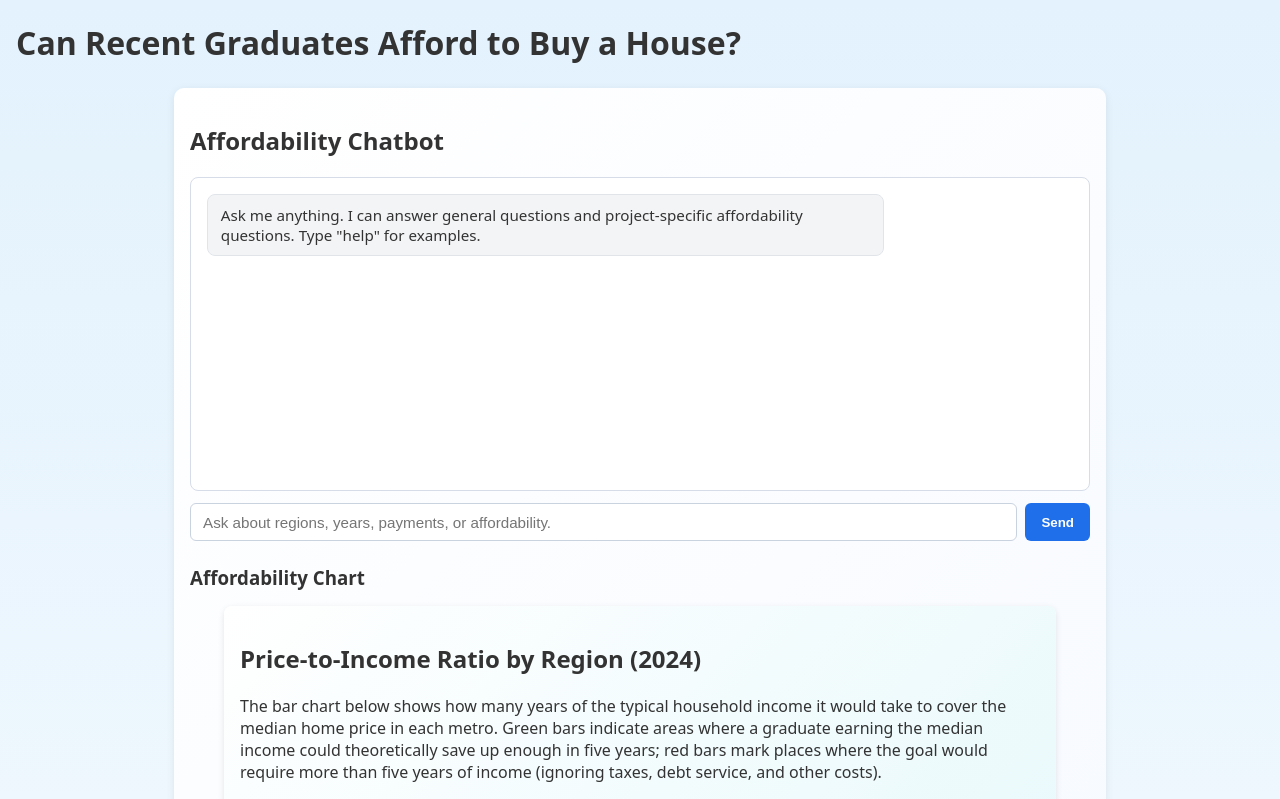
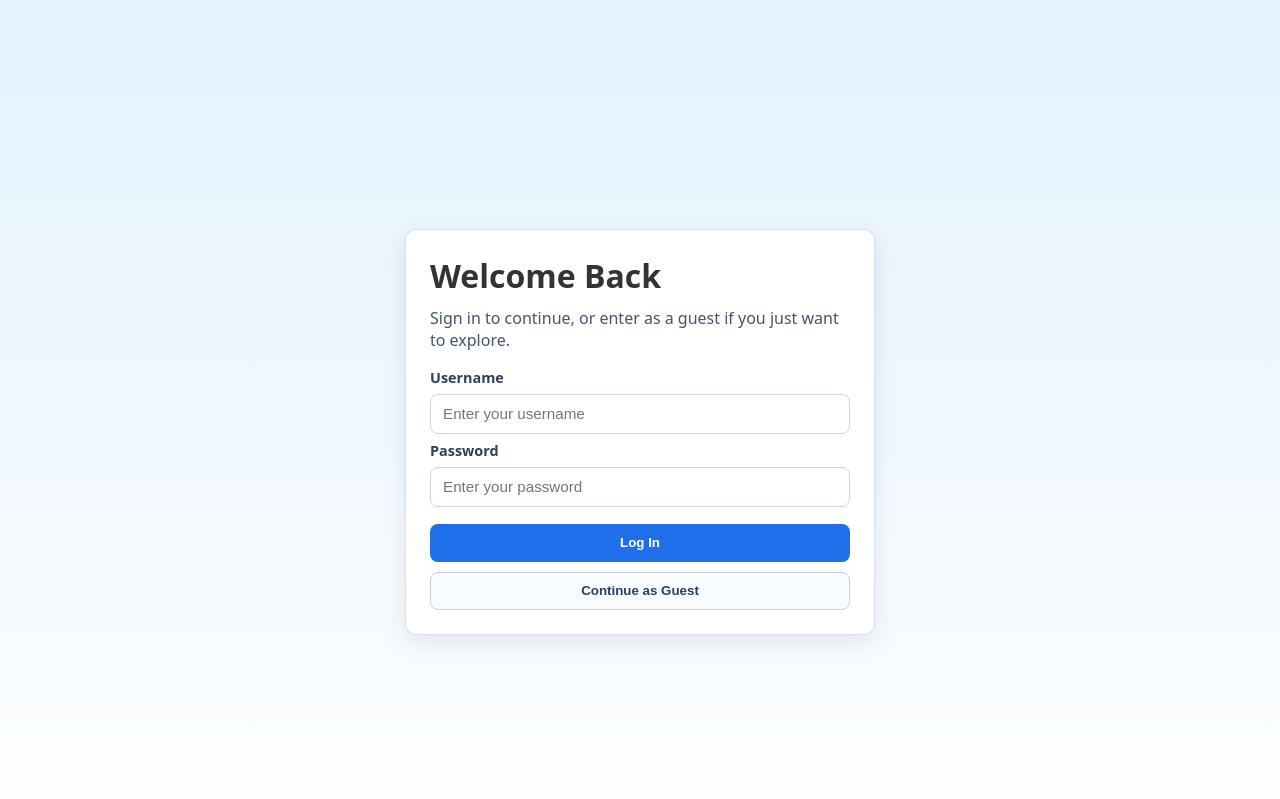
Before and after one commit to tp364/IS219, a React (Vite) app in the folder student-reality-lab-Patel/: page / in a window 1280 px wide. Shown: the top 799 px of the page. Built offline with nearby package versions, Linux system fonts and the light colour scheme.

Commit message:
Add login flow and chatbot quick actions

```diff
--- a/student-reality-lab-Patel/src/App.tsx
+++ b/student-reality-lab-Patel/src/App.tsx
@@ -1,10 +1,84 @@
-import React from 'react';
+import React, { useEffect, useState } from 'react';
 import Chatbot from './components/Chatbot';
+import LoginPage from './components/LoginPage';
+
+type AuthUser = {
+  name: string;
+  mode: 'member' | 'guest';
+};
+
+const AUTH_STORAGE_KEY = 'student-reality-auth-user';
+
+function parseStoredUser(value: string | null): AuthUser | null {
+  if (!value) {
+    return null;
+  }
+  try {
+    const parsed: unknown = JSON.parse(value);
+    if (
+      typeof parsed === 'object'
+      && parsed !== null
+      && 'name' in parsed
+      && 'mode' in parsed
+      && typeof parsed.name === 'string'
+      && (parsed.mode === 'member' || parsed.mode === 'guest')
+    ) {
+      return {
+        name: parsed.name,
+        mode: parsed.mode
+      };
+    }
+  } catch {
+    return null;
+  }
+  return null;
+}
 
 export default function App() {
+  const [user, setUser] = useState<AuthUser | null>(() => parseStoredUser(localStorage.getItem(AUTH_STORAGE_KEY)));
+
+  useEffect(() => {
+    if (!user) {
+      localStorage.removeItem(AUTH_STORAGE_KEY);
+      return;
+    }
+    localStorage.setItem(AUTH_STORAGE_KEY, JSON.stringify(user));
+  }, [user]);
+
+  function handleLogin(username: string) {
+    setUser({
+      name: username,
+      mode: 'member'
+    });
+  }
+
+  function handleGuestLogin() {
+    setUser({
+      name: 'Guest User',
+      mode: 'guest'
+    });
+  }
+
+  function handleLogout() {
+    setUser(null);
+  }
+
+  if (!user) {
+    return <LoginPage onLogin={handleLogin} onGuestLogin={handleGuestLogin} />;
+  }
+
   return (
-    <div>
-      <h1>Can Recent Graduates Afford to Buy a House?</h1>
+    <div className="app-shell">
+      <header className="app-header">
+        <h1>Can Recent Graduates Afford to Buy a House?</h1>
+        <div className="session-controls">
+          <span>
+            Signed in as <strong>{user.name}</strong>
+            {user.mode === 'guest' ? ' (Guest)' : ''}
+          </span>
+          <button onClick={handleLogout}>Log Out</button>
+        </div>
+      </header>
       <Chatbot />
     </div>
   );
--- a/student-reality-lab-Patel/src/components/Chatbot.tsx
+++ b/student-reality-lab-Patel/src/components/Chatbot.tsx
@@ -3,12 +3,16 @@ import { evaluate } from 'mathjs';
 import { loadData } from '../lib/loadData';
 import { ProcessedRecord } from '../lib/schema';
 import { calculateScenario } from '../lib/calculatorMath';
-import CityChart from './CityChart';
-import Calculator from './Calculator';
 
 type ChatMessage = {
   role: 'user' | 'assistant';
   text: string;
+};
+
+type QuickAction = {
+  label: string;
+  description: string;
+  prompt: string;
 };
 
 type PaymentInput = {
@@ -341,6 +345,43 @@ export default function Chatbot() {
     return Array.from(new Set(data.map((d) => d.year))).sort();
   }, [data]);
 
+  const quickActions = useMemo<QuickAction[]>(() => {
+    const featuredRegion = regions[0] ?? 'Metro A';
+    const latestYear = years[years.length - 1] ?? 2024;
+    return [
+      {
+        label: 'List Regions',
+        description: 'See every region available in the dataset.',
+        prompt: 'regions'
+      },
+      {
+        label: 'Show Year Range',
+        description: 'Check what years are included in the data.',
+        prompt: 'years'
+      },
+      {
+        label: 'Latest Summary',
+        description: `Get affordability status for ${latestYear}.`,
+        prompt: `summary year ${latestYear} threshold 5`
+      },
+      {
+        label: 'Region Trend',
+        description: `View price-to-income trend for ${featuredRegion}.`,
+        prompt: `price-to-income ratio for ${featuredRegion} every year`
+      },
+      {
+        label: 'Mortgage Example',
+        description: 'Run a sample monthly payment scenario.',
+        prompt: 'monthly payment price 400000 down 20 rate 6.5 term 30'
+      },
+      {
+        label: 'How To Use',
+        description: 'Show example commands and supported questions.',
+        prompt: 'help'
+      }
+    ];
+  }, [regions, years]);
+
   function detectRegion(text: string): string | undefined {
     const lower = text.toLowerCase();
     for (const [key, value] of regionMap.entries()) {
@@ -648,12 +689,14 @@ export default function Chatbot() {
     return null;
   }
 
-  async function sendMessage() {
-    const trimmed = input.trim();
+  async function sendMessageFromText(text: string, clearInput = false) {
+    const trimmed = text.trim();
     if (!trimmed) return;
     const userMsg: ChatMessage = { role: 'user', text: trimmed };
     setMessages((prev) => [...prev, userMsg]);
-    setInput('');
+    if (clearInput) {
+      setInput('');
+    }
     setIsLoading(true);
 
     try {
@@ -693,9 +736,39 @@ export default function Chatbot() {
     }
   }
 
+  function sendMessage() {
+    void sendMessageFromText(input, true);
+  }
+
   return (
     <div className="chat-container">
       <h2>Affordability Chatbot</h2>
+      <p className="chat-help">
+        How to use: Ask a housing affordability question in plain English, include details like region, year, income, home price, down payment, and interest rate when possible, then press Enter or click Send.
+        Try: "Metro A 2024 affordability summary", "monthly payment for 400000 home at 6.5% with 20% down", or "price to income ratio price 350000 income 70000".
+      </p>
+      <section className="quick-actions" aria-label="Quick actions">
+        <h3>Quick Actions</h3>
+        <p>
+          Tap any button to instantly run a useful prompt and discover key information faster.
+        </p>
+        <div className="quick-action-grid">
+          {quickActions.map((action) => (
+            <button
+              key={action.label}
+              type="button"
+              className="quick-action-button"
+              onClick={() => {
+                void sendMessageFromText(action.prompt);
+              }}
+              disabled={isLoading}
+            >
+              <span className="quick-action-title">{action.label}</span>
+              <span className="quick-action-description">{action.description}</span>
+            </button>
+          ))}
+        </div>
+      </section>
       <div className="chat-log" aria-live="polite">
         {messages.map((msg, idx) => (
           <div key={`${msg.role}-${idx}`} className={`chat-message ${msg.role}`}>
@@ -719,12 +792,6 @@ export default function Chatbot() {
           {isLoading ? 'Thinking...' : 'Send'}
         </button>
       </div>
-      <div className="chat-tools">
-        <h3>Affordability Chart</h3>
-        <CityChart />
-        <h3>Calculator</h3>
-        <Calculator />
-      </div>
     </div>
   );
 }
--- /dev/null
+++ b/student-reality-lab-Patel/src/components/LoginPage.tsx
@@ -0,0 +1,61 @@
+import React, { FormEvent, useState } from 'react';
+
+type LoginPageProps = {
+  onLogin: (username: string) => void;
+  onGuestLogin: () => void;
+};
+
+export default function LoginPage({ onLogin, onGuestLogin }: LoginPageProps) {
+  const [username, setUsername] = useState('');
+  const [password, setPassword] = useState('');
+  const [error, setError] = useState<string | null>(null);
+
+  function handleSubmit(event: FormEvent<HTMLFormElement>) {
+    event.preventDefault();
+    const cleanName = username.trim();
+    if (!cleanName || !password.trim()) {
+      setError('Please enter both a username and password.');
+      return;
+    }
+    setError(null);
+    onLogin(cleanName);
+  }
+
+  return (
+    <div className="login-page">
+      <div className="login-card">
+        <h1>Welcome Back</h1>
+        <p className="login-subtitle">
+          Sign in to continue, or enter as a guest if you just want to explore.
+        </p>
+        <form onSubmit={handleSubmit} className="login-form">
+          <label htmlFor="username">Username</label>
+          <input
+            id="username"
+            type="text"
+            value={username}
+            onChange={(event) => setUsername(event.target.value)}
+            autoComplete="username"
+            placeholder="Enter your username"
+          />
+          <label htmlFor="password">Password</label>
+          <input
+            id="password"
+            type="password"
+            value={password}
+            onChange={(event) => setPassword(event.target.value)}
+            autoComplete="current-password"
+            placeholder="Enter your password"
+          />
+          {error ? <p className="login-error">{error}</p> : null}
+          <button type="submit" className="primary-login-button">
+            Log In
+          </button>
+        </form>
+        <button type="button" className="guest-login-button" onClick={onGuestLogin}>
+          Continue as Guest
+        </button>
+      </div>
+    </div>
+  );
+}
--- a/student-reality-lab-Patel/src/index.css
+++ b/student-reality-lab-Patel/src/index.css
@@ -2,6 +2,7 @@ body {
   font-family: system-ui, sans-serif;
   margin: 0;
   padding: 0 1rem;
+  min-height: 100vh;
   /* full-page background gradient */
   background: linear-gradient(180deg, #e3f2fd 0%, #ffffff 100%);
   color: #333;
@@ -53,6 +54,77 @@ h1, h2, h3, h4 {
   background: linear-gradient(135deg, #ffffff 0%, #f2f7ff 100%);
   border-radius: 10px;
   box-shadow: 0 2px 8px rgba(0,0,0,0.08);
+}
+
+.chat-help {
+  margin: 0.25rem 0 0.9rem;
+  padding: 0.65rem 0.8rem;
+  border-radius: 8px;
+  border: 1px solid #cfe1f7;
+  background: #edf5ff;
+  font-size: 0.92rem;
+  line-height: 1.4;
+}
+
+.quick-actions {
+  margin: 0 0 0.9rem;
+  padding: 0.85rem;
+  border: 1px solid #cfe1f7;
+  border-radius: 10px;
+  background: linear-gradient(135deg, #f8fbff 0%, #eef6ff 100%);
+}
+
+.quick-actions h3 {
+  margin: 0;
+}
+
+.quick-actions p {
+  margin: 0.35rem 0 0.7rem;
+  font-size: 0.92rem;
+  color: #3b506f;
+  line-height: 1.35;
+}
+
+.quick-action-grid {
+  display: grid;
+  grid-template-columns: repeat(2, minmax(0, 1fr));
+  gap: 0.55rem;
+}
+
+.quick-action-button {
+  border: 1px solid #bfcfe8;
+  border-radius: 8px;
+  padding: 0.65rem 0.7rem;
+  background: #ffffff;
+  color: #20324f;
+  text-align: left;
+  cursor: pointer;
+  transition: border-color 0.15s ease, box-shadow 0.15s ease, transform 0.15s ease;
+}
+
+.quick-action-button:hover:not(:disabled) {
+  border-color: #7ca8e8;
+  box-shadow: 0 3px 10px rgba(43, 99, 179, 0.14);
+  transform: translateY(-1px);
+}
+
+.quick-action-button:disabled {
+  opacity: 0.6;
+  cursor: not-allowed;
+}
+
+.quick-action-title {
+  display: block;
+  font-weight: 700;
+  font-size: 0.9rem;
+}
+
+.quick-action-description {
+  display: block;
+  margin-top: 0.2rem;
+  font-size: 0.84rem;
+  line-height: 1.3;
+  color: #415b82;
 }
 
 .chat-log {
@@ -135,3 +207,140 @@ h1, h2, h3, h4 {
 .chat-tools h3 {
   margin: 1.25rem 0 0.5rem;
 }
+
+.app-shell {
+  max-width: 1100px;
+  margin: 0 auto;
+  padding-bottom: 2rem;
+}
+
+.app-header {
+  display: flex;
+  align-items: center;
+  justify-content: space-between;
+  gap: 1rem;
+  flex-wrap: wrap;
+  margin-top: 1rem;
+}
+
+.app-header h1 {
+  margin: 0;
+}
+
+.session-controls {
+  display: flex;
+  align-items: center;
+  gap: 0.75rem;
+  font-size: 0.95rem;
+}
+
+.session-controls button {
+  border: 1px solid #c6d1e3;
+  background: #fff;
+  color: #1f3b67;
+  border-radius: 6px;
+  padding: 0.5rem 0.75rem;
+  cursor: pointer;
+  font-weight: 600;
+}
+
+.session-controls button:hover {
+  background: #f3f8ff;
+}
+
+.login-page {
+  min-height: 100vh;
+  display: flex;
+  align-items: center;
+  justify-content: center;
+  padding: 2rem 1rem;
+}
+
+.login-card {
+  width: min(420px, 100%);
+  padding: 1.5rem;
+  border-radius: 12px;
+  background: #ffffff;
+  border: 1px solid #d5deec;
+  box-shadow: 0 8px 24px rgba(18, 44, 83, 0.1);
+}
+
+.login-card h1 {
+  margin: 0;
+}
+
+.login-subtitle {
+  margin-top: 0.6rem;
+  color: #415470;
+  line-height: 1.4;
+}
+
+.login-form {
+  display: flex;
+  flex-direction: column;
+  gap: 0.45rem;
+  margin-top: 1rem;
+}
+
+.login-form label {
+  font-size: 0.9rem;
+  font-weight: 600;
+  color: #2f4058;
+}
+
+.login-form input {
+  padding: 0.65rem 0.75rem;
+  border-radius: 8px;
+  border: 1px solid #c9d4e5;
+  font-size: 0.95rem;
+}
+
+.login-form input:focus {
+  outline: 2px solid #9ec5ff;
+  border-color: #8eb7f4;
+}
+
+.login-error {
+  margin: 0.25rem 0 0;
+  color: #9d2626;
+  font-size: 0.9rem;
+}
+
+.primary-login-button {
+  margin-top: 0.65rem;
+  border: none;
+  border-radius: 8px;
+  padding: 0.7rem 0.9rem;
+  background: #1f6feb;
+  color: #fff;
+  cursor: pointer;
+  font-weight: 600;
+}
+
+.guest-login-button {
+  margin-top: 0.65rem;
+  width: 100%;
+  border: 1px solid #c6d1e3;
+  border-radius: 8px;
+  padding: 0.65rem 0.9rem;
+  background: #f8fbff;
+  color: #23416d;
+  cursor: pointer;
+  font-weight: 600;
+}
+
+@media (max-width: 640px) {
+  body {
+    padding: 0 0.75rem;
+  }
+
+  .quick-action-grid {
+    grid-template-columns: 1fr;
+  }
+
+  .session-controls {
+    width: 100%;
+    justify-content: space-between;
+    flex-wrap: wrap;
+  }
+}
```
